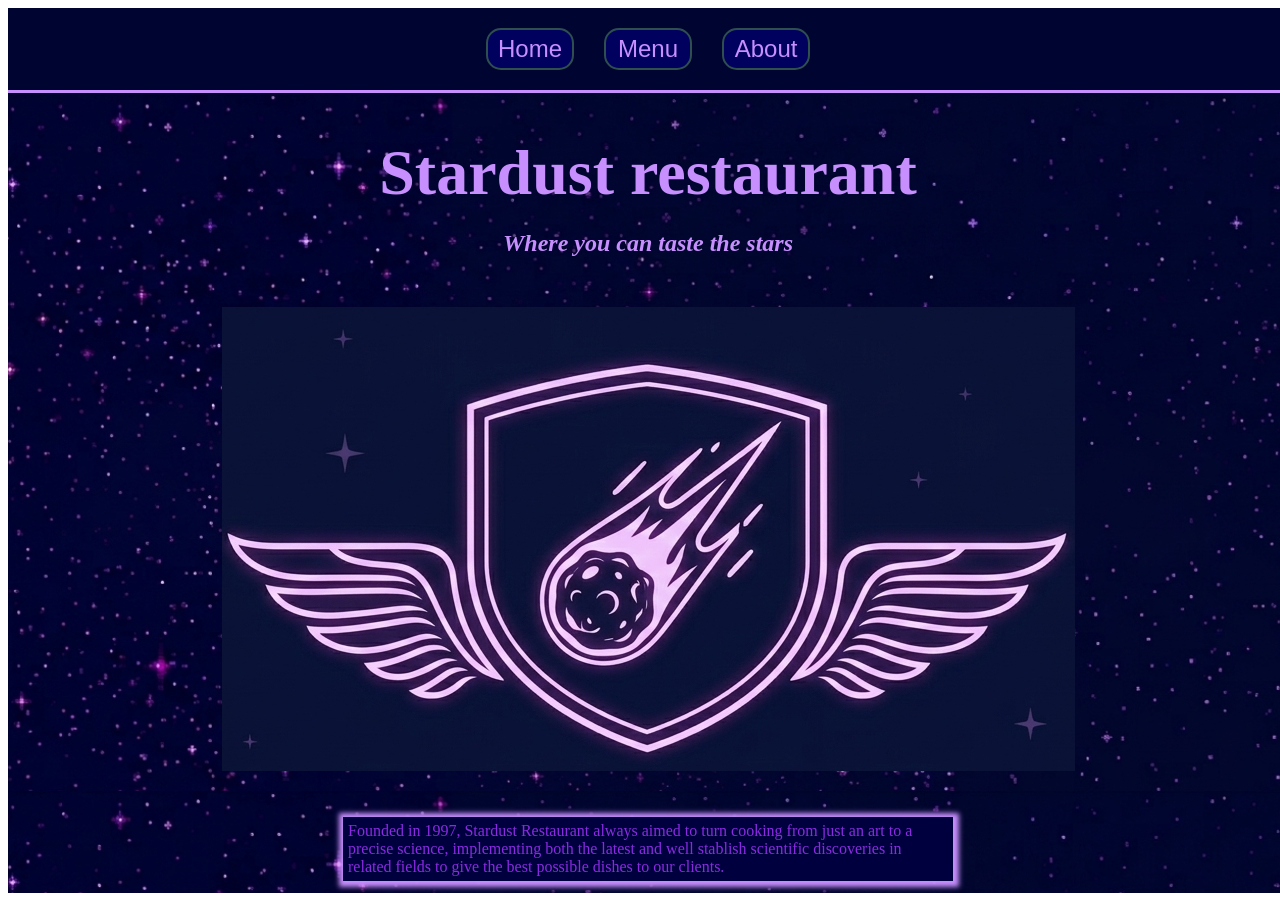
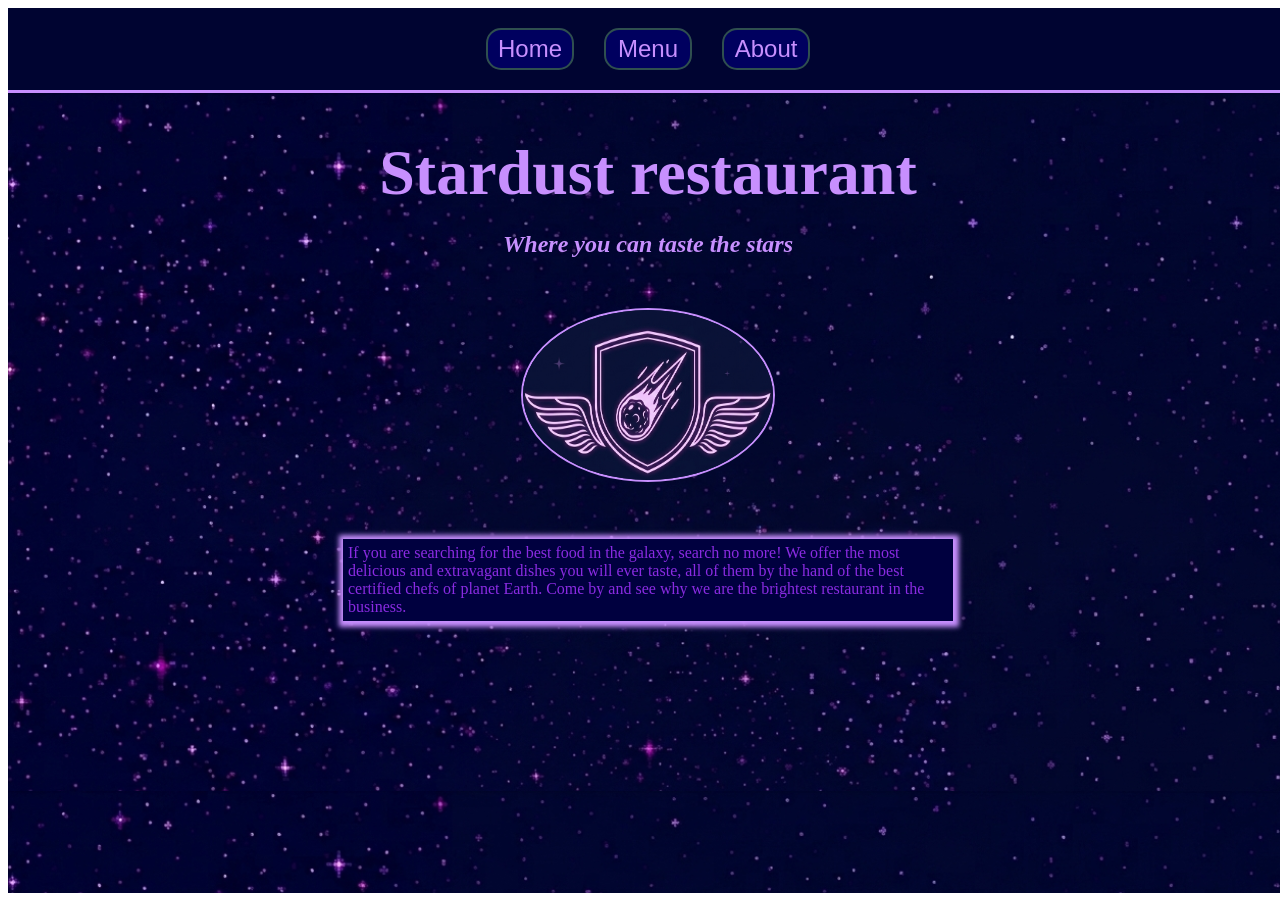
Before and after one commit to Bether12/restaurant-page, a website built with webpack: page src/index.html in a window 1280 px wide. Built offline with nearby package versions, Linux system fonts and the light colour scheme.

Commit message:
Set home logo img style and replace the text content

```diff
--- a/src/modules/home/home.js
+++ b/src/modules/home/home.js
@@ -17,7 +17,7 @@ export const homeLoader = function(container){
     img.src = logo;
 
     const text = document.createElement('p');
-    text.textContent = 'Founded in 1997, Stardust Restaurant always aimed to turn cooking from just an art to a precise science, implementing both the latest and well stablish scientific discoveries in related fields to give the best possible dishes to our clients.';
+    text.textContent = 'If you are searching for the best food in the galaxy, search no more! We offer the most delicious and extravagant dishes you will ever taste, all of them by the hand of the best certified chefs of planet Earth. Come by and see why we are the brightest restaurant in the business.';
 
     container.appendChild(titleDiv);
     container.appendChild(img);
--- a/src/modules/home/home_styles.css
+++ b/src/modules/home/home_styles.css
@@ -24,10 +24,18 @@
     font-style: italic;
 }
 
+img{
+    height: clamp(80px, 40vh, 170px);
+    width: clamp(150px, 50vw, 250px);
+    border-radius: 50%;
+    border:#c78ffe solid 2px;
+}
+
 p{
     background-color: #00003f;
     padding: 5px;
     box-shadow: 1px 1px 5px 5px #c78ffe;
     color:blueviolet;
+    height: fit-content;
     width: clamp(45ch, 60vw, 75ch);
 }
```
